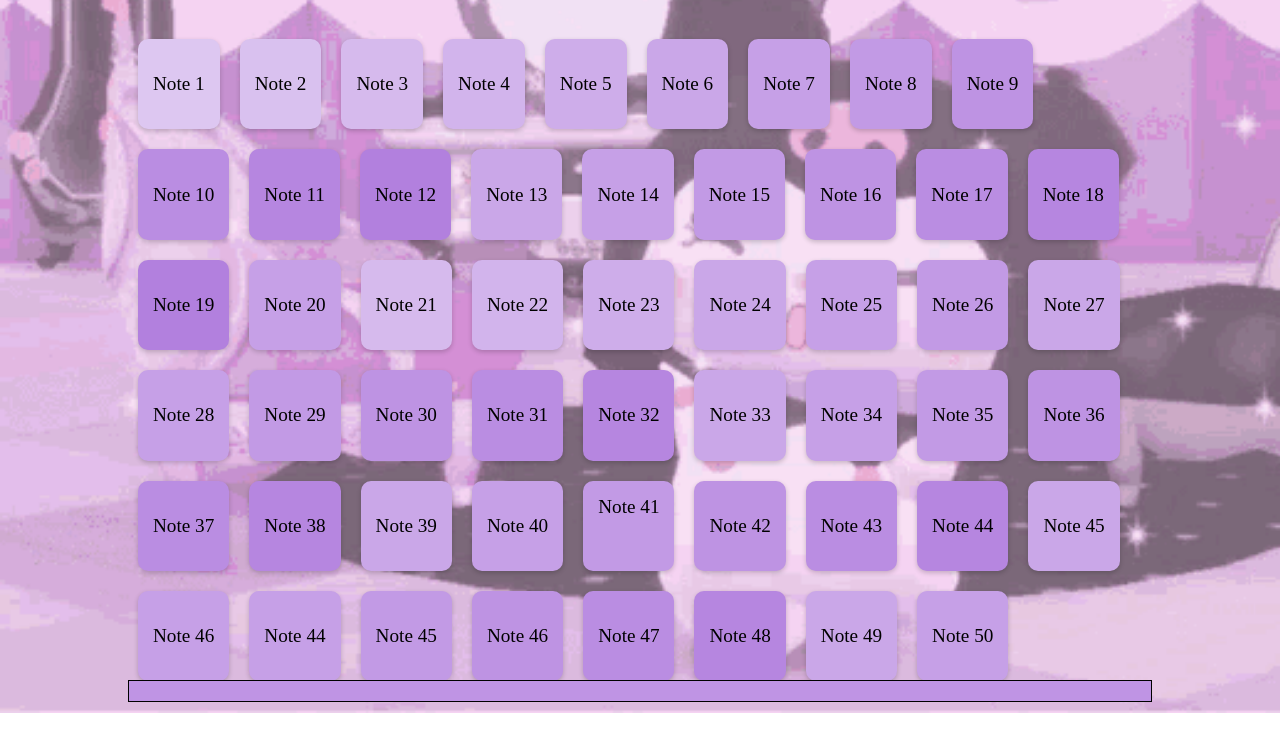
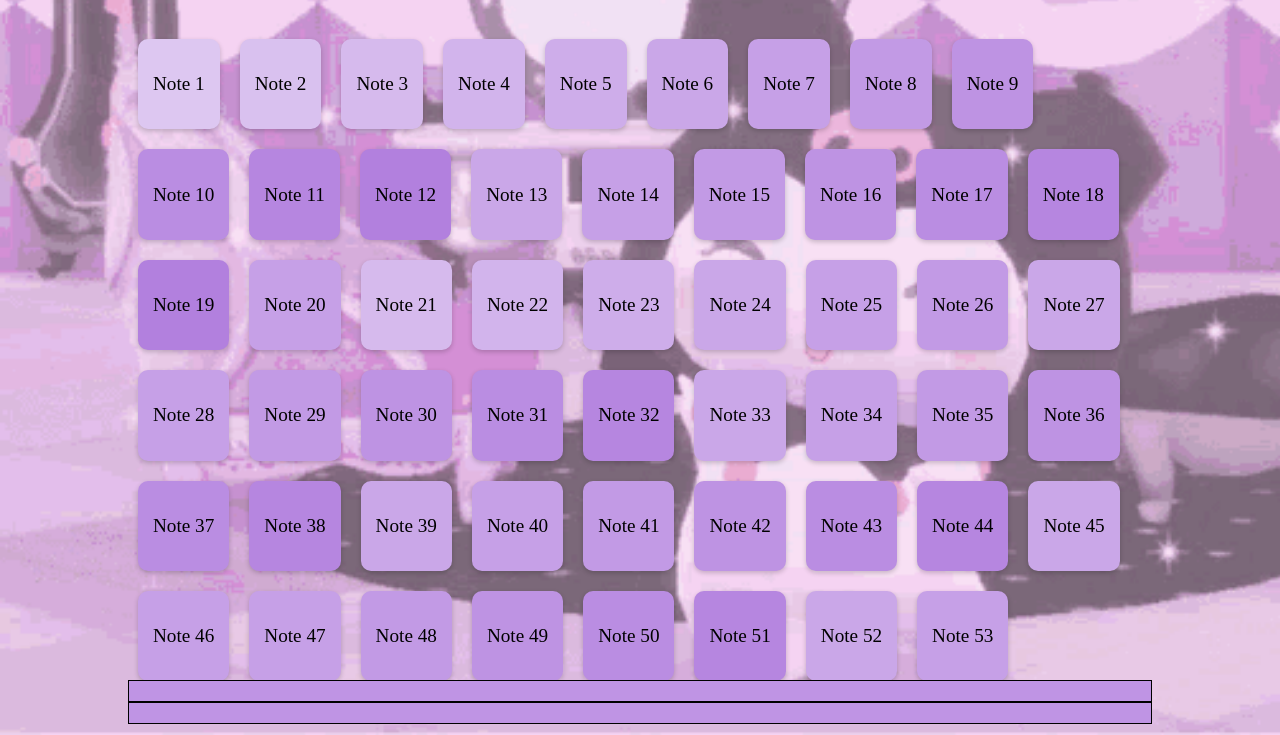
Before and after one commit to kenshiroo01/Notesformypau, a plain HTML site: page index.html in a window 1280 px wide. Shown: the part 78-813 px from the top of the page. Drawn offline with Linux system fonts and the light colour scheme.

Commit message:
Update index.html

```diff
--- a/index.html
+++ b/index.html
@@ -130,7 +130,7 @@
         <div class="note t" data-content="Every time I talk to you my day gets better ">
             <p>Note 40</p>
         </div>
-        <div class="note u" data-content="18 days left until 2025. I just want to say that I'm glad i met you>
+        <div class="note u" data-content="18 days left until 2025. I just want to say that I'm glad i met you">
             <p>Note 41</p>
         </div>
         <div class="note v" data-content="You're the best gift I've received this year.">
@@ -149,13 +149,13 @@
             <p>Note 46</p>
         </div>
         <div class="note Aa" data-content="If i could give you one thing in my life, I would give you the ability to see yourself through my eyes, then you will realiza gow special you are to me. ">
-            <p>Note 44</p>
+            <p>Note 47</p>
         </div>
         <div class="note Bb" data-content="I will always choose you, no matter what happens, even in the most painful part. I love you.">
-            <p>Note 45</p>
+            <p>Note 48</p>
         </div>
         <div class="note Cc" data-content="My love is only for you.">
-            <p>Note 46</p>
+            <p>Note 49</p>
         </div>
         <div class="note Dd" data-content="I can't even put into words
         how much I love you. You're
@@ -167,19 +167,19 @@
         way you make my heart feel
         so full. I'm so lucky to have
         you, and I love you! forever.">
-            <p>Note 47</p>
+            <p>Note 50</p>
         </div>
         <div class="note Ee" data-content="Remember that, I'm willing to listen to all of your
         rants, i will never judge you and i will never invalidate your feelings. You're feelings will always be valid,
         So please run to me when
         everything feels heavy. I don't want you to suffer alone love, always remember that you'll always have me.">
-            <p>Note 48</p>
+            <p>Note 51</p>
         </div>
         <div class="note Ff" data-content="I promised that i will marry you and build a family with you.">
-            <p>Note 49</p>
+            <p>Note 52</p>
         </div>
         <div class="note Gg" data-content="I love you so much, My Pauleen!">
-            <p>Note 50</p>
+            <p>Note 53</p>
         </div>
 
 
@@ -187,3 +187,8 @@
     <script src="script.js"></script>
 </body>
 </html>
+
+    <div class="note-details"> </div>
+    <script src="script.js"></script>
+</body>
+</html>
```
